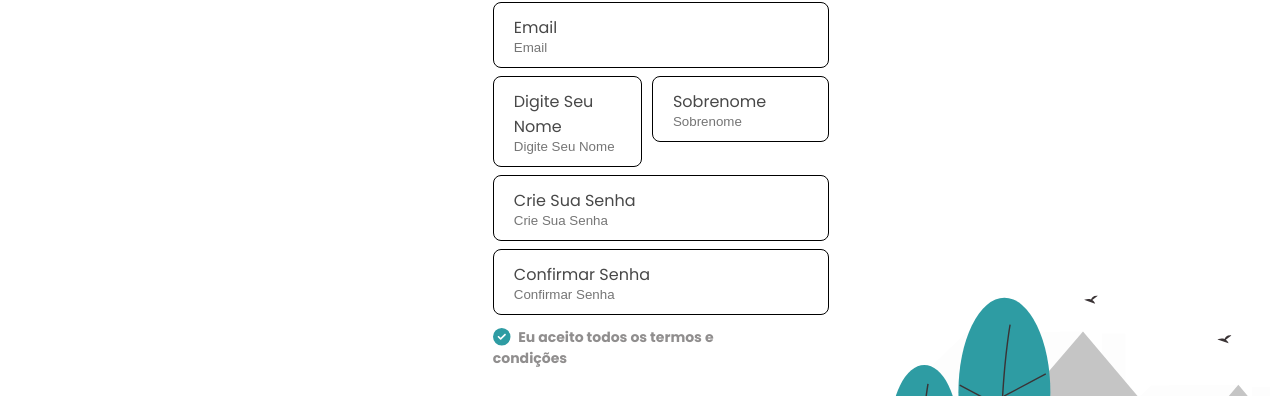
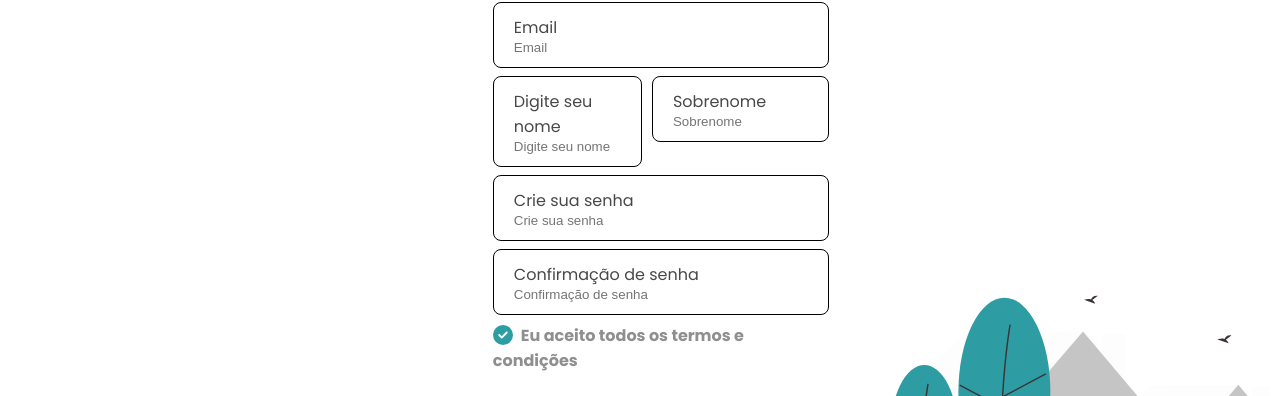
Before and after one commit to deboraCs26/desafio-taqtile-debora, a React (Create React App) app: page /register in a window 1280 px wide. Shown: the part 249-645 px from the top of the page. Built offline with nearby package versions, Linux system fonts and the light colour scheme.

Commit message:
registration page task

```diff
--- a/src/style/login/login.css
+++ b/src/style/login/login.css
@@ -38,5 +38,5 @@
 .login-image {
   display: flex;
   justify-content: flex-end;
-  padding-top: 168px;
+  padding-top: 190px;
 }
--- a/src/style/login/login.tsx
+++ b/src/style/login/login.tsx
@@ -6,6 +6,7 @@ import { H1 } from "../typography/h1";
 import { Body2 } from "../typography/body2";
 import { Button } from "../button/button";
 import { ImageForm } from '../images-form/img';
+import { Separator } from '../separator/separator';
 
 export const Login = () => {
 
@@ -72,6 +73,8 @@ export const Login = () => {
               expand
             />
           </div>
+
+          <Separator size='large' />
           <div className='button-login-container'>
             <Button variant="primary" expand onClick={handleSubmit}>Entrar</Button>
           </div>
--- a/src/style/property-description/description.css
+++ b/src/style/property-description/description.css
@@ -24,7 +24,7 @@
   margin: 16px;
 }
 
-.icon {
+.icon-description {
   justify-self: flex-start;
   padding-bottom: 12px;
 }
--- a/src/style/property-description/description.tsx
+++ b/src/style/property-description/description.tsx
@@ -33,11 +33,11 @@ const iconStyle = {
 export const Description = ({ propertyCard }: DescriptionProps) => {
 
   const description = [
-    { propertyCard: <FontAwesomeIcon icon={faBed} className="icon" style={iconStyle} size="lg" />, title: `${propertyCard.bedrooms} Quartos` },
-    { propertyCard: <FontAwesomeIcon icon={faBath} className="icon" style={iconStyle} size="lg" />, title: `${propertyCard.bathrooms} Banheiros` },
-    { propertyCard: <FontAwesomeIcon icon={faRuler} className="icon" style={iconStyle} size="lg" />, title: propertyCard.area },
-    { propertyCard: propertyCard.pool && <FontAwesomeIcon icon={faSwimmingPool} className="icon" style={iconStyle} size="lg" />, title: "Piscina" },
-    { propertyCard: propertyCard.vacancy && <FontAwesomeIcon icon={faCar} className="icon" style={iconStyle} size="lg" />, title: "1 Vaga" },
+    { propertyCard: <FontAwesomeIcon icon={faBed} className="icon-description" style={iconStyle} size="lg" />, title: `${propertyCard.bedrooms} Quartos` },
+    { propertyCard: <FontAwesomeIcon icon={faBath} className="icon-description" style={iconStyle} size="lg" />, title: `${propertyCard.bathrooms} Banheiros` },
+    { propertyCard: <FontAwesomeIcon icon={faRuler} className="icon-description" style={iconStyle} size="lg" />, title: propertyCard.area },
+    { propertyCard: propertyCard.pool && <FontAwesomeIcon icon={faSwimmingPool} className="icon-description" style={iconStyle} size="lg" />, title: "Piscina" },
+    { propertyCard: propertyCard.vacancy && <FontAwesomeIcon icon={faCar} className="icon-description" style={iconStyle} size="lg" />, title: "1 Vaga" },
   ];
 
   return (
--- a/src/style/register/register.css
+++ b/src/style/register/register.css
@@ -45,7 +45,7 @@
 
 .button-register {
   margin-left: 40px;
-  width: 25.5%;
+  width: 26%;
 }
 
 .register-image {
--- a/src/style/register/register.tsx
+++ b/src/style/register/register.tsx
@@ -8,39 +8,47 @@ import { H1 } from "../typography/h1";
 import { Body2 } from "../typography/body2";
 import { Button } from "../button/button";
 import { ImageForm } from '../images-form/img';
-import { DT } from '../typography/dt-dd';
 import { Separator } from '../separator/separator';
 
 export const RegisterForm = () => {
   const [name, setName] = useState('');
   const [email, setEmail] = useState('');
-  const [senha, setSenha] = useState('');
-  const [confirmarSenha, setConfirmarSenha] = useState('');
+  const [password, setPassword] = useState('');
+  const [lastName, setLastName] = useState('');
+  const [confirmarPassword, setConfirmarPassword] = useState('');
   const [nameError, setNameError] = useState('');
   const [emailError, setEmailError] = useState('');
-  const [senhaError, setSenhaError] = useState('');
-  const [confirmarSenhaError, setConfirmarSenhaError] = useState('');
+  const [passwordError, setPasswordError] = useState('');
+  const [confirmarPasswordError, setConfirmarPasswordError] = useState('');
+  const [lastNameError, setLastNameError] = useState('');
 
   const isValidEmail = (email: string) => {
     const emailRegex = /^[^\s@]+@[^\s@]+\.[^\s@]+$/;
     return emailRegex.test(email);
   };
 
-  const isValidSenha = (senha: string) => {
-    const senhaRegex = /^(?=.*[A-Za-z])(?=.*\d)[A-Za-z\d]{6,}$/;
-    return senhaRegex.test(senha);
+  const isValidPassword = (password: string) => {
+    const passwordRegex = /^(?=.*[A-Za-z])(?=.*\d)[A-Za-z\d]{6,}$/;
+    return passwordRegex.test(password);
   };
 
   const validateFields = () => {
     setNameError('');
+    setLastNameError('');
     setEmailError('');
-    setSenhaError('');
-    setConfirmarSenhaError('');
+    setPasswordError('');
+    setConfirmarPasswordError('');
 
     if (!name.trim()) {
       setNameError('Campo obrigatório. O nome deve ter ao menos 2 letras.');
     } else if (name.length < 2) {
       setNameError('Nome inválido. O nome deve ter ao menos 2 letras.');
+    }
+
+    if (!lastName.trim()) {
+      setLastNameError('Campo obrigatório. O sobrenome deve ter ao menos 2 letras.');
+    } else if (lastName.length < 2) {
+      setLastNameError('Sobrenome inválido. O sobrenome deve ter ao menos 2 letras.');
     }
 
     if (!email.trim()) {
@@ -49,22 +57,22 @@ export const RegisterForm = () => {
       setEmailError('Email inválido.');
     }
 
-    if (!senha.trim()) {
-      setSenhaError('Campo obrigatório. A senha deve conter pelo menos 6 caracteres, incluindo letras e números.');
-    } else if (!isValidSenha(senha)) {
-      setSenhaError('Senha inválida. A senha deve conter pelo menos 6 caracteres, incluindo letras e números.');
+    if (!password.trim()) {
+      setPasswordError('Campo obrigatório. A senha deve conter pelo menos 6 caracteres, incluindo letras e números.');
+    } else if (!isValidPassword(password)) {
+      setPasswordError('Senha inválida. A senha deve conter pelo menos 6 caracteres, incluindo letras e números.');
     }
 
-    if (!confirmarSenha.trim()) {
-      setConfirmarSenhaError('Campo obrigatório.');
-    } else if (senha !== confirmarSenha) {
-      setConfirmarSenhaError('As senhas não coincidem.');
+    if (!confirmarPassword.trim()) {
+      setConfirmarPasswordError('Campo obrigatório.');
+    } else if (password !== confirmarPassword) {
+      setConfirmarPasswordError('As senhas não coincidem.');
     }
   };
 
   const handleSubmit = () => {
     validateFields();
-    if (!nameError && !emailError && !senhaError && !confirmarSenhaError) {
+    if (!nameError && !emailError && !passwordError && !confirmarPasswordError && !lastName) {
     }
   };
 
@@ -90,7 +98,7 @@ export const RegisterForm = () => {
 
           <div className='name-register'>
             <FormField
-              label="Digite Seu Nome"
+              label="Digite seu nome"
               icon={faExclamationTriangle}
               caption={nameError}
               value={name}
@@ -103,44 +111,43 @@ export const RegisterForm = () => {
             <FormField
               label="Sobrenome"
               icon={faExclamationTriangle}
-              caption={nameError}
-              value={name}
-              onChange={setName}
-              error={!!nameError}
+              caption={lastNameError}
+              value={lastName}
+              onChange={setLastName}
+              error={!!lastNameError}
               expand
             />
           </div>
 
           <FormField
-            label="Crie Sua Senha"
+            label="Crie sua senha"
             password
             icon={faExclamationTriangle}
-            caption={senhaError}
+            caption={passwordError}
             minLength={6}
-            value={senha}
-            onChange={setSenha}
-            error={!!senhaError}
+            value={password}
+            onChange={setPassword}
+            error={!!passwordError}
             expand
           />
 
           <FormField
-            label="Confirmar Senha"
+            label="Confirmação de senha"
             password
             icon={faExclamationTriangle}
-            caption={confirmarSenhaError}
+            caption={confirmarPasswordError}
             minLength={6}
-            value={confirmarSenha}
-            onChange={setConfirmarSenha}
-            error={!!confirmarSenhaError}
+            value={confirmarPassword}
+            onChange={setConfirmarPassword}
+            error={!!confirmarPasswordError}
             expand
           />
-          <Separator size='XSmall' />
         </div>
       </div>
 
       <div className='terms-button-container'>
         <div className='terms-registration'>
-          <DT weight='bold'><FontAwesomeIcon icon={faCircleCheck} color='#2E9CA3' size='lg' className='icon-form' />Eu aceito todos os termos e condições</DT>
+          <Body2 weight='bold'><FontAwesomeIcon icon={faCircleCheck} color='#2E9CA3' size='lg' className='icon-form' />Eu aceito todos os termos e condições</Body2>
         </div>
 
         <Separator size='XLarge' />
@@ -148,7 +155,6 @@ export const RegisterForm = () => {
           <Button variant="primary" expand onClick={handleSubmit}>Cadastrar</Button>
         </div>
       </div>
-
       <div className='register-image'>
         <ImageForm />
       </div>
```
